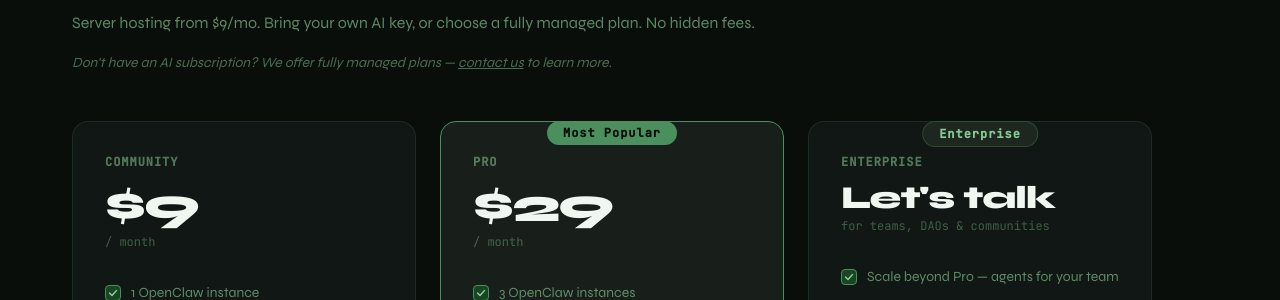
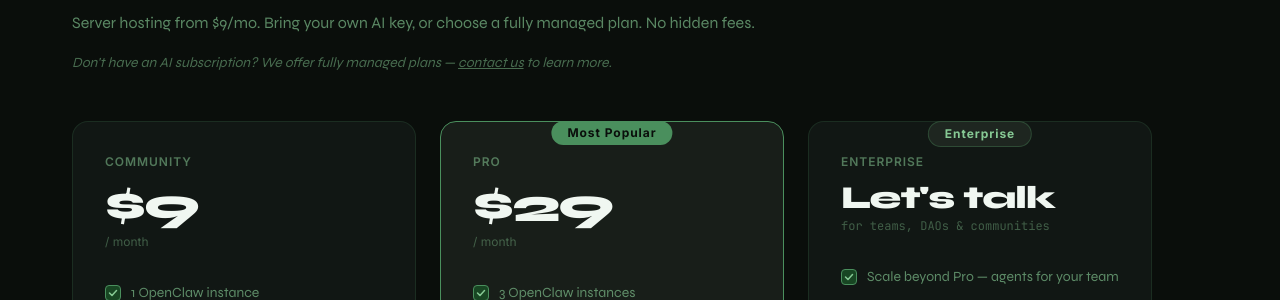
Before and after one commit to jpbedoya/monkeAgent, a Next.js app: page / in a window 1280 px wide. Shown: the part 1840-2140 px from the top of the page. Built offline with nearby package versions, Linux system fonts and the light colour scheme.

Commit message:
Fix pricing section fonts: use Inter instead of JetBrains Mono for better consistency

```diff
--- a/src/app/page.tsx
+++ b/src/app/page.tsx
@@ -571,7 +571,7 @@
             background: "var(--g)",
             color: "#0A0E0B",
             letterSpacing: "0.08em",
-            fontFamily: "var(--font-jetbrains), 'JetBrains Mono', monospace",
+            fontFamily: "'Inter', sans-serif",
             position: "absolute",
             top: 0,
           }}
@@ -586,7 +586,7 @@
         style={{
           color: "rgba(134,201,148,0.55)",
           letterSpacing: "0.08em",
-          fontFamily: "var(--font-jetbrains), 'JetBrains Mono', monospace",
+          fontFamily: "'Inter', sans-serif",
         }}
       >
         {name}
@@ -605,7 +605,7 @@
         className="mb-8 text-xs"
         style={{
           color: "rgba(134,201,148,0.4)",
-          fontFamily: "var(--font-jetbrains), 'JetBrains Mono', monospace",
+          fontFamily: "'Inter', sans-serif",
           marginBottom: "2rem",
         }}
       >
@@ -676,7 +676,7 @@
           color: "var(--g-light)",
           border: "0.5px solid rgba(74,143,93,0.35)",
           letterSpacing: "0.08em",
-          fontFamily: "var(--font-jetbrains), 'JetBrains Mono', monospace",
+          fontFamily: "'Inter', sans-serif",
           position: "absolute",
           top: 0,
         }}
@@ -690,7 +690,7 @@
         style={{
           color: "rgba(134,201,148,0.55)",
           letterSpacing: "0.08em",
-          fontFamily: "var(--font-jetbrains), 'JetBrains Mono', monospace",
+          fontFamily: "'Inter', sans-serif",
         }}
       >
         Enterprise
```
